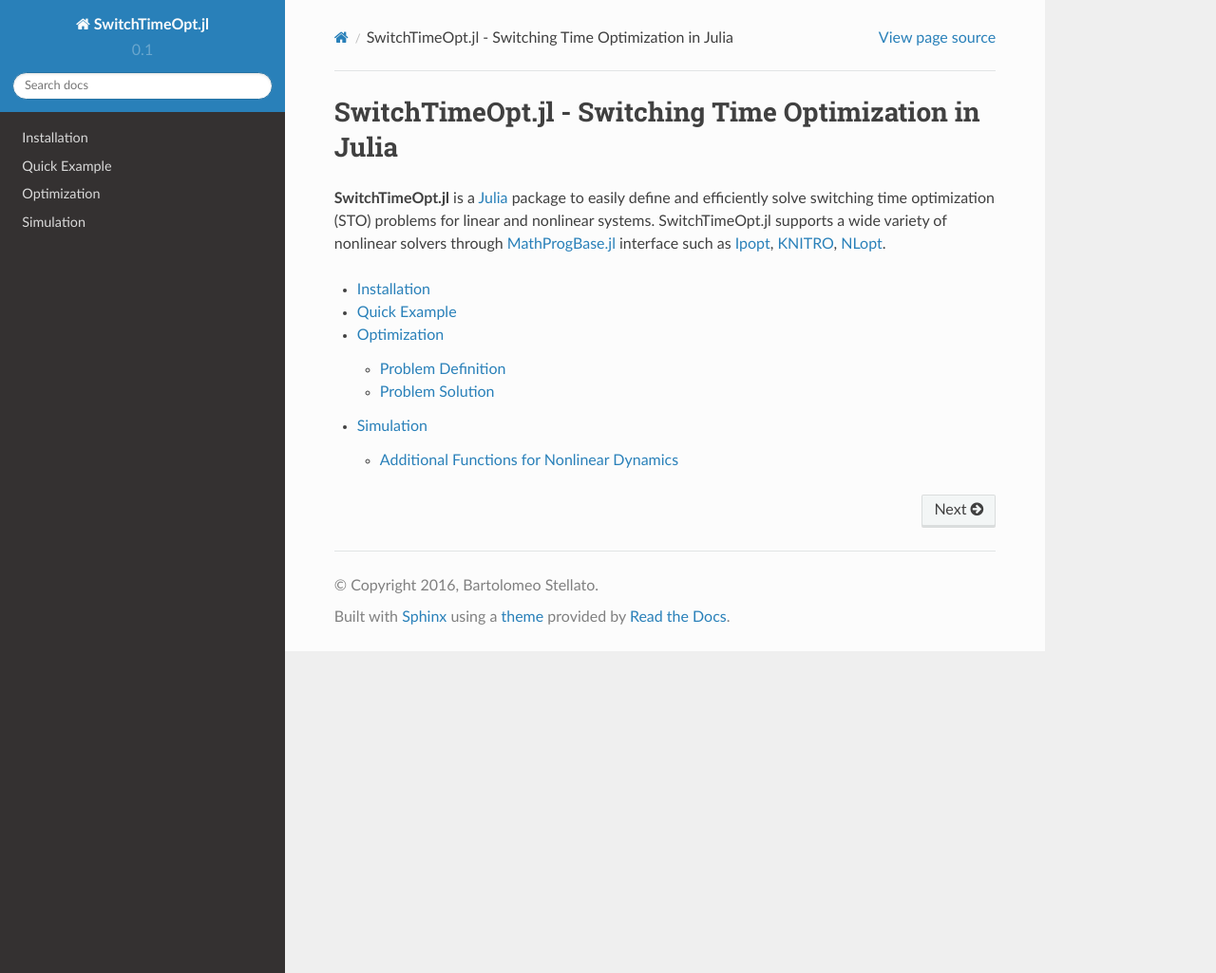
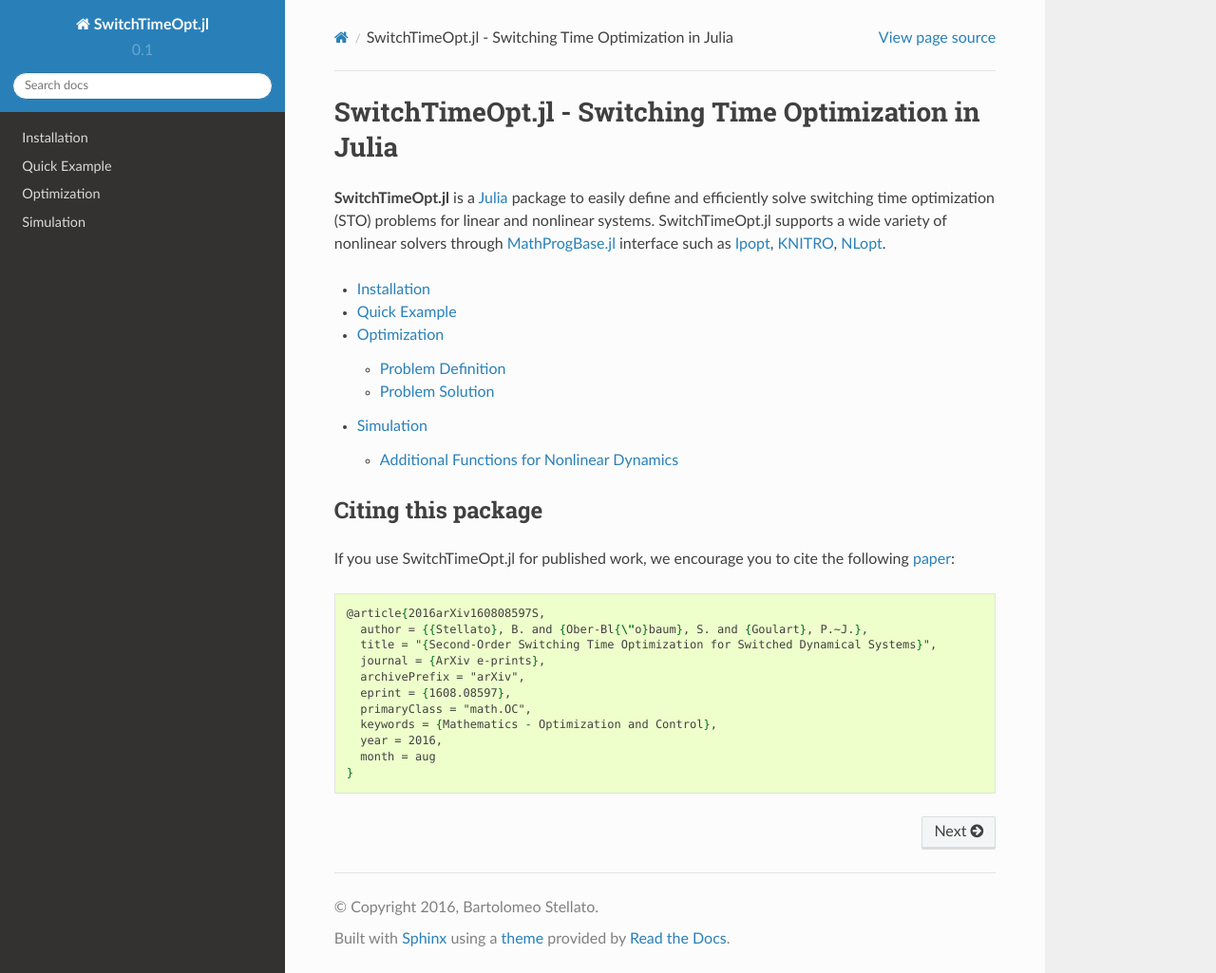
Before and after one commit to oxfordcontrol/SwitchTimeOpt.jl, a Sphinx documentation site: the page built from docs/index.rst, in a window 1280 px wide and 1025 px high. Shown: the whole window at 95% size. Built offline with Sphinx 7.4.7 and the Read the Docs theme 2.0.0, drawn with Linux system fonts in a browser that asks for light colours.

Commit message:
Added reference to arxiv paper

```diff
--- a/docs/index.rst
+++ b/docs/index.rst
@@ -8,7 +8,6 @@
 
 **SwitchTimeOpt.jl** is a `Julia <https://github.com/JuliaLang/julia/>`_ package to easily define and efficiently solve switching time optimization (STO) problems for linear and nonlinear systems. SwitchTimeOpt.jl supports a wide variety of nonlinear solvers through `MathProgBase.jl <https://github.com/JuliaOpt/MathProgBase.jl/>`_ interface such as `Ipopt <https://github.com/JuliaOpt/Ipopt.jl/>`_, `KNITRO <https://github.com/JuliaOpt/KNITRO.jl/>`_, `NLopt <https://github.com/JuliaOpt/NLopt.jl/>`_.
 
-
 .. toctree::
    :maxdepth: 2
 
@@ -18,6 +17,23 @@
    Simulation <simulation>
 
 
+Citing this package
+--------------------
+If you use SwitchTimeOpt.jl for published work, we encourage you to cite the following `paper <http://arxiv.org/abs/1608.08597/>`_:
+
+.. code-block:: latex
+
+  @article{2016arXiv160808597S,
+    author = {{Stellato}, B. and {Ober-Bl{\"o}baum}, S. and {Goulart}, P.~J.},
+    title = "{Second-Order Switching Time Optimization for Switched Dynamical Systems}",
+    journal = {ArXiv e-prints},
+    archivePrefix = "arXiv",
+    eprint = {1608.08597},
+    primaryClass = "math.OC",
+    keywords = {Mathematics - Optimization and Control},
+    year = 2016,
+    month = aug
+  }
 ..
 .. Indices and tables
 .. ==================
```
Also changed, not shown: README.md (+18 -0 lines).
